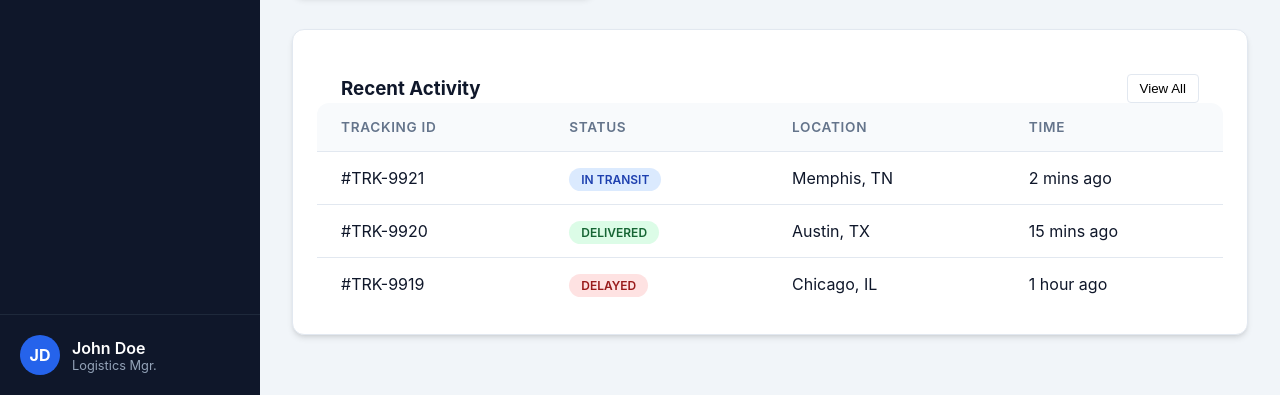
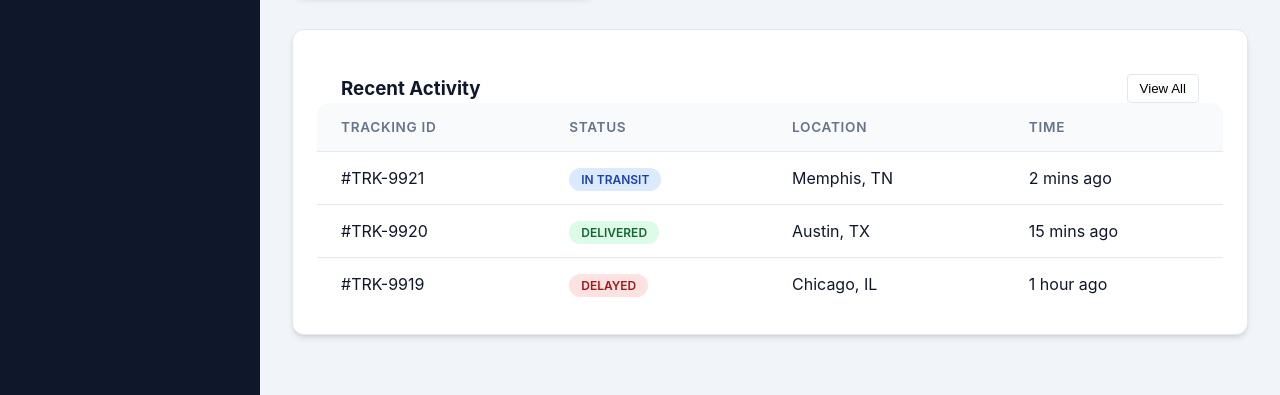
Before and after one commit to ImVedantPathak/Web_SEE, a plain HTML site: page index.html in a window 1280 px wide. Shown: the part 405-800 px from the top of the page. Drawn offline with Linux system fonts and the light colour scheme.

Commit message:
changing site details

```diff
--- a/index.html
+++ b/index.html
@@ -89,26 +89,6 @@
             width: 20px;
             height: 20px;
             fill: currentColor;
-        }
-
-        .user-mini {
-            padding: 20px;
-            border-top: 1px solid #1e293b;
-            display: flex;
-            align-items: center;
-            gap: 12px;
-        }
-
-        .avatar {
-            width: 40px;
-            height: 40px;
-            border-radius: 50%;
-            background-color: var(--primary);
-            display: flex;
-            align-items: center;
-            justify-content: center;
-            font-weight: bold;
-            color: white;
         }
 
         /* --- MAIN CONTENT --- */
@@ -354,13 +334,6 @@
                 </a>
             </li>
         </ul>
-        <div class="user-mini">
-            <div class="avatar">JD</div>
-            <div class="user-info">
-                <div style="font-weight: 600;">John Doe</div>
-                <div style="font-size: 0.8rem; color: #94a3b8;">Logistics Mgr.</div>
-            </div>
-        </div>
     </nav>
 
     <!-- MAIN AREA -->
```
